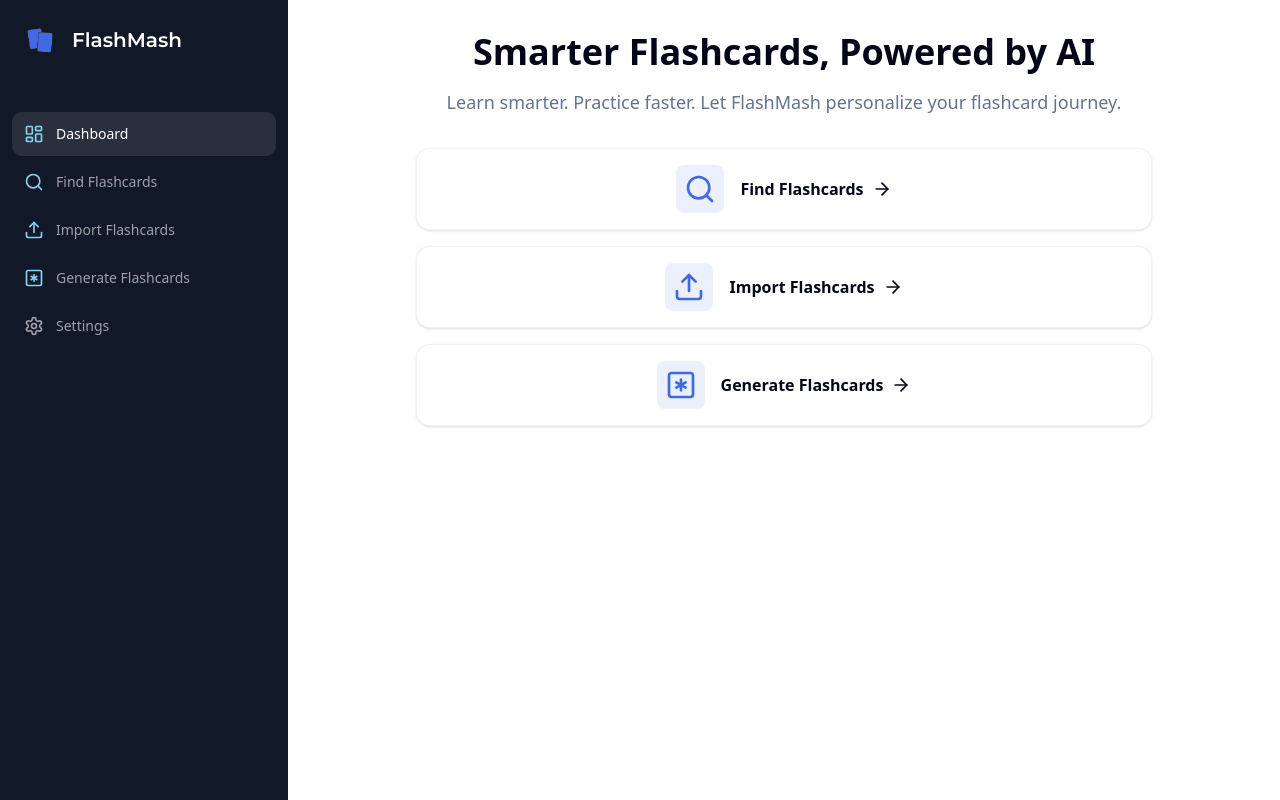
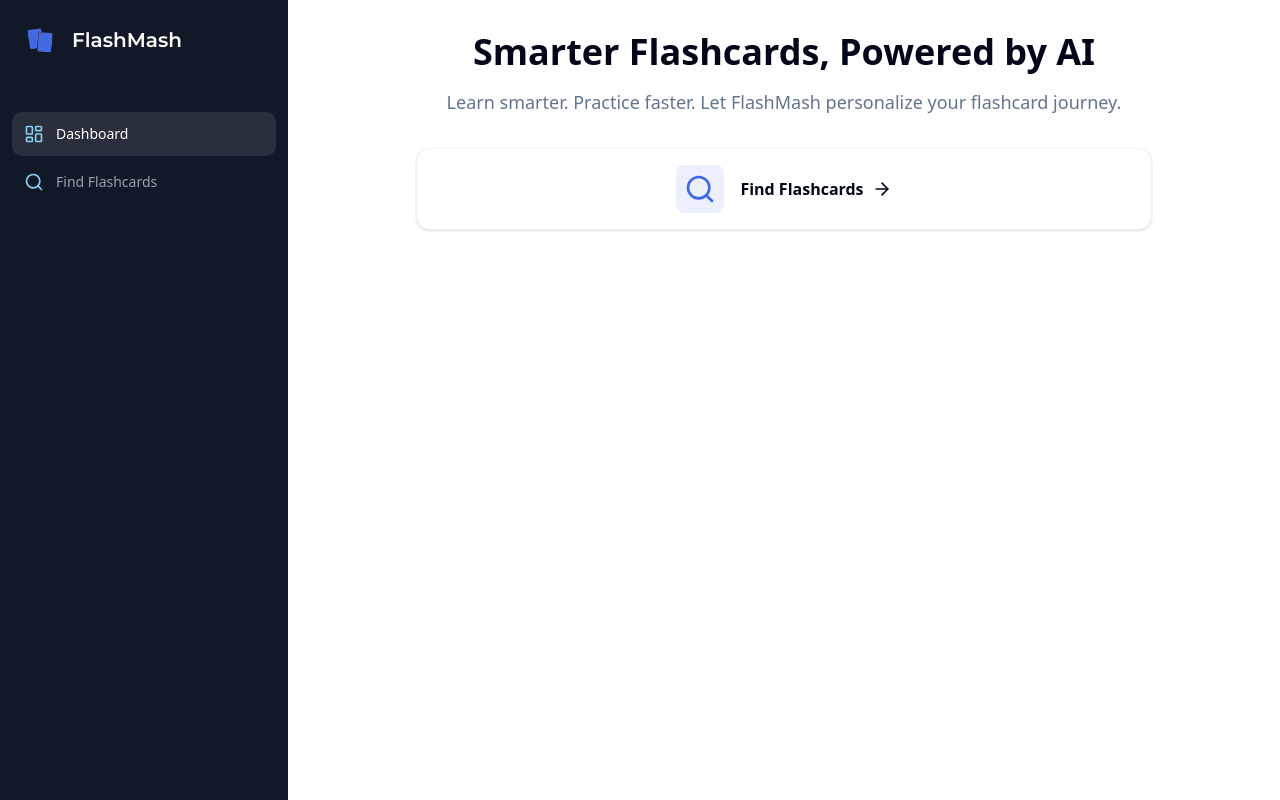
Before and after one commit to maxiattiogbe/FlashMash, a Next.js app: page /dashboard in a window 1280 px wide. Built offline with nearby package versions, Linux system fonts and the light colour scheme.

Commit message:
remove extra pages

```diff
--- a/app/(dashboard)/(routes)/dashboard/page.tsx
+++ b/app/(dashboard)/(routes)/dashboard/page.tsx
@@ -2,9 +2,9 @@
 
 import {
     Search,
-    SquareAsterisk,
+    // SquareAsterisk,
     ArrowRight,
-    Upload,
+    // Upload,
 } from "lucide-react";
 import { useRouter } from "next/navigation";
 
@@ -19,20 +19,20 @@
         color: "text-[#4169e1]",
         bgColor: "bg-[#4169e1]/10"
     },
-    {
-        label: "Import Flashcards",
-        icon: Upload,
-        href: "/import-flashcards",
-        color: "text-[#4169e1]",
-        bgColor: "bg-[#4169e1]/10"
-    },
-    {
-        label: "Generate Flashcards",
-        icon: SquareAsterisk,
-        href: "/generate-flashcards",
-        color: "text-[#4169e1]",
-        bgColor: "bg-[#4169e1]/10"
-    }
+    // {
+    //     label: "Import Flashcards",
+    //     icon: Upload,
+    //     href: "/import-flashcards",
+    //     color: "text-[#4169e1]",
+    //     bgColor: "bg-[#4169e1]/10"
+    // },
+    // {
+    //     label: "Generate Flashcards",
+    //     icon: SquareAsterisk,
+    //     href: "/generate-flashcards",
+    //     color: "text-[#4169e1]",
+    //     bgColor: "bg-[#4169e1]/10"
+    // }
 ]
 
 const DashboardPage = () => {
--- a/app/(dashboard)/(routes)/find-flashcards/page.tsx
+++ b/app/(dashboard)/(routes)/find-flashcards/page.tsx
@@ -6,7 +6,7 @@
 import CardPair from "@/components/card-pair";
 
 const FindFlashcardsPage = () => {
-    const filePath = path.join(process.cwd(), "decks/flashmash_decks/spanish/medium/spanish_words_medium.csv");
+    const filePath = path.join(process.cwd(), "decks/flashmash_decks/spanish/medium/spanish_medium_general.csv");
     const deck = loadCsvDeck(filePath); // [{ Spanish Word: "...", English Definition: "..." }]
     const words = deck.map((entry: { "Spanish Word": string; "English Definition": string }) => ({
         Spanish: entry["Spanish Word"],
--- a/components/card-pair.tsx
+++ b/components/card-pair.tsx
@@ -27,14 +27,14 @@
     if (!startTime) {
       const initialTime = Date.now();
       setStartTime(initialTime);
-      console.log('Start time set to:', initialTime);
+      // console.log('Start time set to:', initialTime);
     }
   }, [startTime]);
 
-  // Log initial flash speed
-  useEffect(() => {
-    console.log('Initial flash speed:', flashSpeed);
-  }, [flashSpeed]);
+  // // Log initial flash speed
+  // useEffect(() => {
+  //   console.log('Initial flash speed:', flashSpeed);
+  // }, [flashSpeed]);
 
   const currentCard = words[cardIndex];
 
@@ -108,7 +108,7 @@
       if (correctStreak > 0 && (correctStreak + 1) % 3 === 0) {
         setFlashSpeed(prevSpeed => {
           const newSpeed = Math.max(500, prevSpeed * 0.82);
-          console.log('Flash speed increased to:', newSpeed);
+          // console.log('Flash speed increased to:', newSpeed);
           return newSpeed;
         });
       }
@@ -120,7 +120,7 @@
       if (wrongStreak > 0 && (wrongStreak + 1) % 2 === 0) {
         setFlashSpeed(prevSpeed => {
           const newSpeed = Math.min(5000, prevSpeed * 1.5);
-          console.log('Flash speed decreased to:', newSpeed);
+          // console.log('Flash speed decreased to:', newSpeed);
           return newSpeed;
         });
       }
--- a/components/sidebar.tsx
+++ b/components/sidebar.tsx
@@ -9,9 +9,9 @@
 import {
     LayoutDashboard,
     Search,
-    Settings,
-    SquareAsterisk,
-    Upload,
+    // Settings,
+    // SquareAsterisk,
+    // Upload,
 } from "lucide-react";
 
 const montserrat = Montserrat({
@@ -32,23 +32,23 @@
         href: "/find-flashcards",
         color: "text-[#89CFF0]"
     },
-    {
-        label: "Import Flashcards",
-        icon: Upload,
-        href: "/import-flashcards",
-        color: "text-[#89CFF0]"
-    },
-    {
-        label: "Generate Flashcards",
-        icon: SquareAsterisk,
-        href: "/generate-flashcards",
-        color: "text-[#89CFF0]"
-    },
-    {
-        label: "Settings",
-        icon: Settings,
-        href: "/settings",
-    }
+    // {
+    //     label: "Import Flashcards",
+    //     icon: Upload,
+    //     href: "/import-flashcards",
+    //     color: "text-[#89CFF0]"
+    // },
+    // {
+    //     label: "Generate Flashcards",
+    //     icon: SquareAsterisk,
+    //     href: "/generate-flashcards",
+    //     color: "text-[#89CFF0]"
+    // },
+    // {
+    //     label: "Settings",
+    //     icon: Settings,
+    //     href: "/settings",
+    // }
 ]
 
 const Sidebar = () => {
--- a/components/teachable-machine-audio.tsx
+++ b/components/teachable-machine-audio.tsx
@@ -85,7 +85,7 @@
       }
 
       const stopIndex = classLabels.findIndex(label => label.toLowerCase() === "stop");
-      if (stopIndex !== -1 && scores[stopIndex] >= 0.75) {
+      if (stopIndex !== -1 && scores[stopIndex] >= 0.9) {
         console.log("Voice Stop detected, triggering stop...");
         onVoiceStop();
       }
```
Also changed, not shown: decks/flashmash_decks/spanish/easy/spanish_easy_general.csv (renamed from decks/flashmash_decks/spanish/easy/spanish_words_easy.csv), decks/flashmash_decks/spanish/hard/spanish_hard_general.csv (renamed from decks/flashmash_decks/spanish/hard/spanish_words_hard.csv), decks/flashmash_decks/spanish/medium/spanish_medium_general.csv (renamed from decks/flashmash_decks/spanish/medium/spanish_words_medium.csv).
